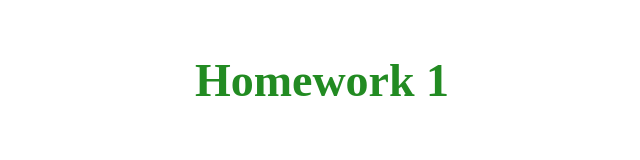
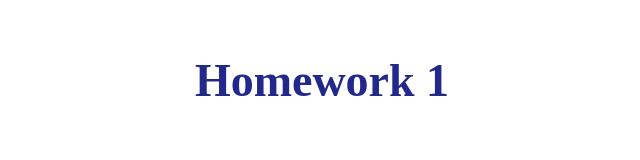
Before and after one commit to doroshevichh/dz2, a plain HTML site: page index.html in a window 1280 px wide. Shown: the whole page, without its empty margins (318-958 px from the left). Drawn offline with Linux system fonts and the light colour scheme.

Commit message:
git init

```diff
--- a/index.html
+++ b/index.html
@@ -4,7 +4,7 @@
     <meta charset="UTF-8">
     <meta http-equiv="X-UA-Compatible" content="IE=edge">
     <meta name="viewport" content="width=device-width, initial-scale=1.0">
-    <title>Homework 1</title>
+    <title>Homework 11</title>
     <link rel="stylesheet" href="style.css">
 </head>
 <body>
--- a/style.css
+++ b/style.css
@@ -1,6 +1,6 @@
 .heading {
     font-size: 46px;
-    color: forestgreen;
+    color: rgb(34, 41, 139);
     text-align: center;
     padding: 0.5em;
 }
```
